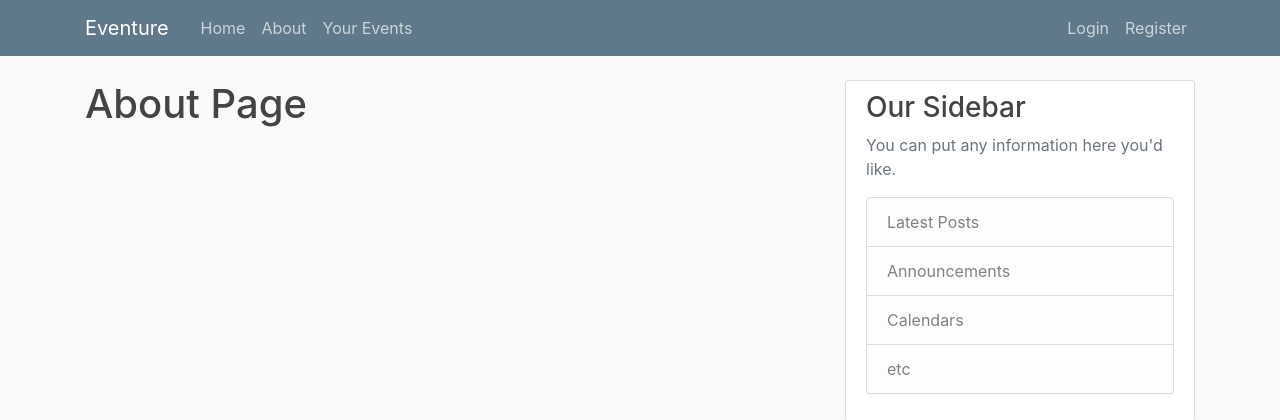
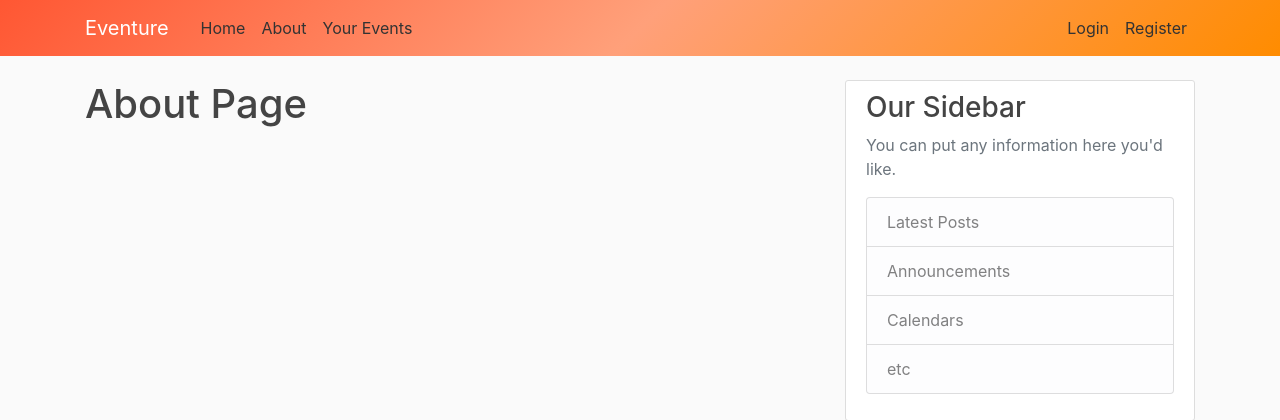
Before and after one commit to Advika1030/flask-blog, a Flask app: page /about in a window 1280 px wide. Shown: the top 420 px of the page. Run offline with Flask 3, Linux system fonts and the light colour scheme.

Commit message:
changing colour

```diff
--- a/flaskBlog/static/main.css
+++ b/flaskBlog/static/main.css
@@ -9,11 +9,11 @@ body {
   }
 
   .bg-steel {
-    background-color: #5f788a;
+    background: linear-gradient(135deg, #FF5733, #FFA07A, #FF8C00);
   }
 
   .site-header .navbar-nav .nav-link {
-    color: #cbd5db;
+    color: #333333;
   }
 
   .site-header .navbar-nav .nav-link:hover {
```
